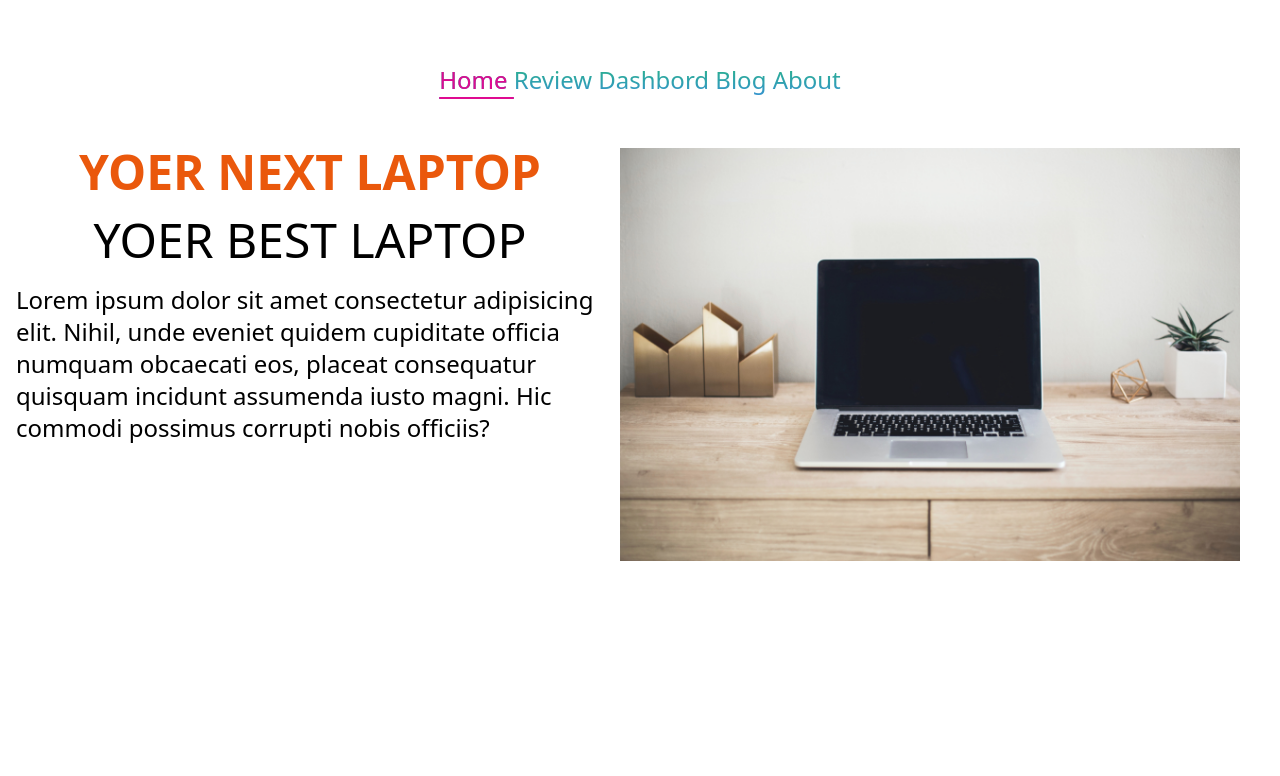
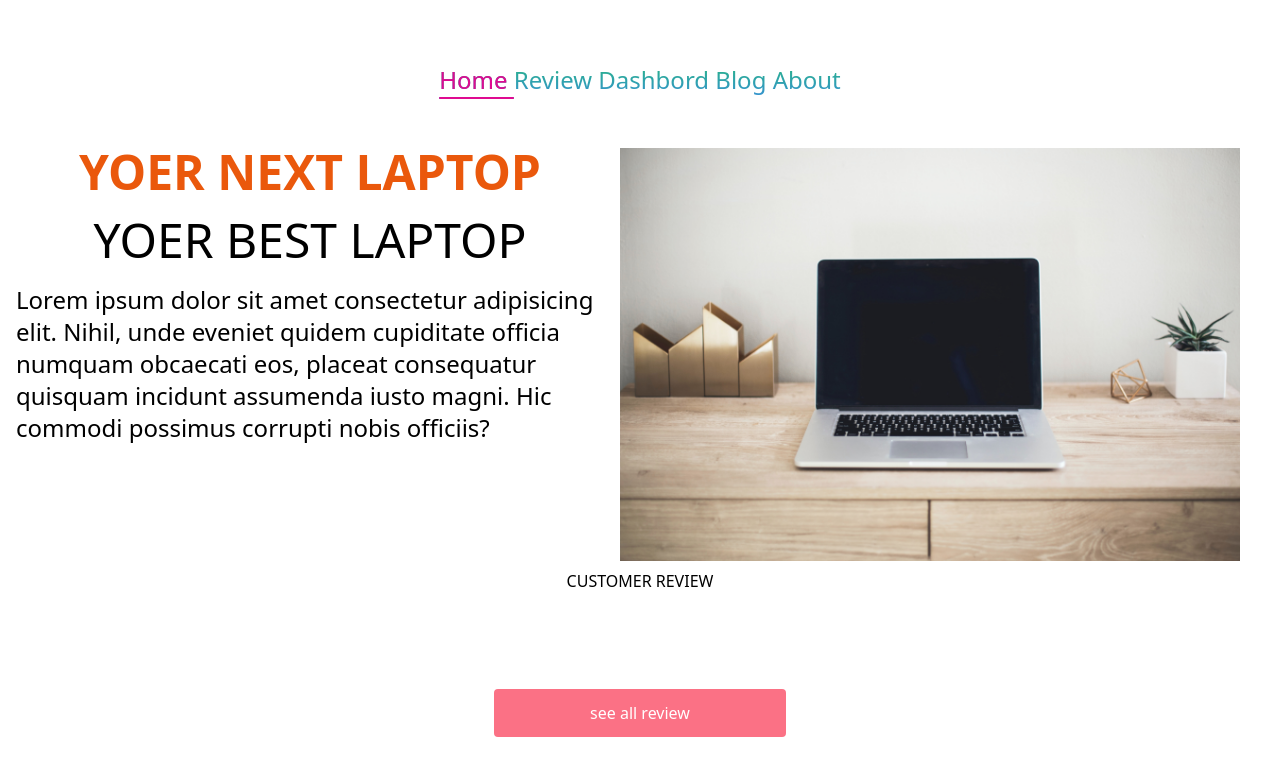
Before and after one commit to nazmul2584/Product-analysis, a React (Create React App) app: page /home in a window 1280 px wide. Shown: the top 776 px of the page. Built offline with nearby package versions, Linux system fonts and the light colour scheme.

Commit message:
review button

```diff
--- a/src/Componant/Home/Home.js
+++ b/src/Componant/Home/Home.js
@@ -1,4 +1,5 @@
 import React from 'react';
+import { Link } from 'react-router-dom';
 import img from '../../img/laptop.jpg'
 const Home = () => {
     return (
@@ -14,7 +15,16 @@ const Home = () => {
 
                         <img src= {img} alt="" />
                     </div>
+
                 </div>
+                     <div className='mt-2'>
+                        <h1> CUSTOMER REVIEW</h1>
+                        <div className='mt-24'>
+                           <Link to= '/Review'>
+                            <button className='bg-rose-400 px-24 py-3 text-white rounded'>see all review</button>
+                           </Link>
+                        </div>
+                    </div>
         </div>
     );
 };
```
